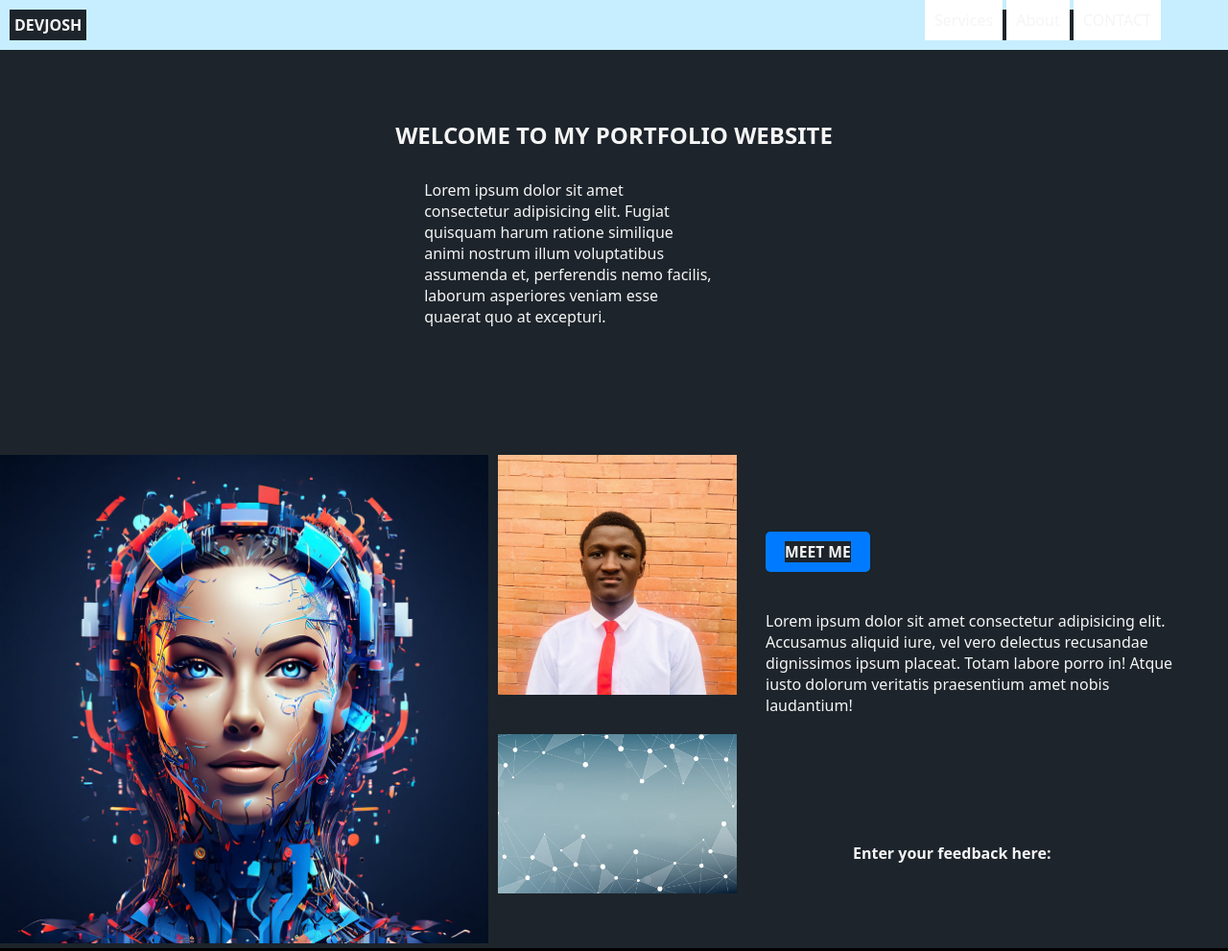
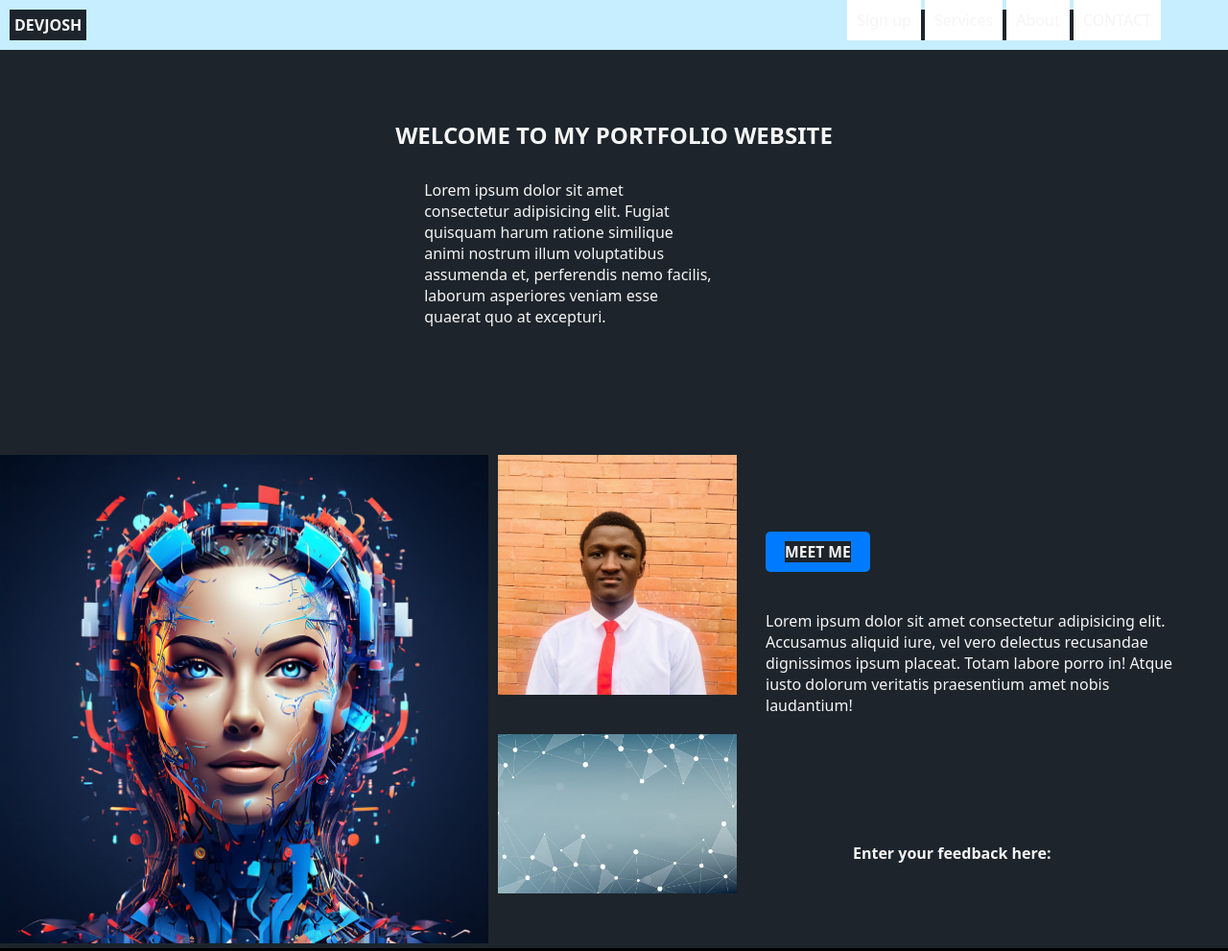
Before and after one commit to Joshua-pelumi/portfolio, a plain HTML site: page index.html in a window 1280 px wide. Shown: the top 991 px of the page at 96% size. Drawn offline with Linux system fonts and the light colour scheme.

Commit message:
linked login and welcome page

```diff
--- a/index.html
+++ b/index.html
@@ -16,6 +16,7 @@
             <h4>DEVJOSH</h4>
         </div>
         <nav id="navlinks">
+            <li><a href="login.html">Sign up</a></li>
             <li><a href="#">Services</a></li>
             <li><a href="#">About</a></li>
             <li><a href="#">CONTACT</a></li>
```
